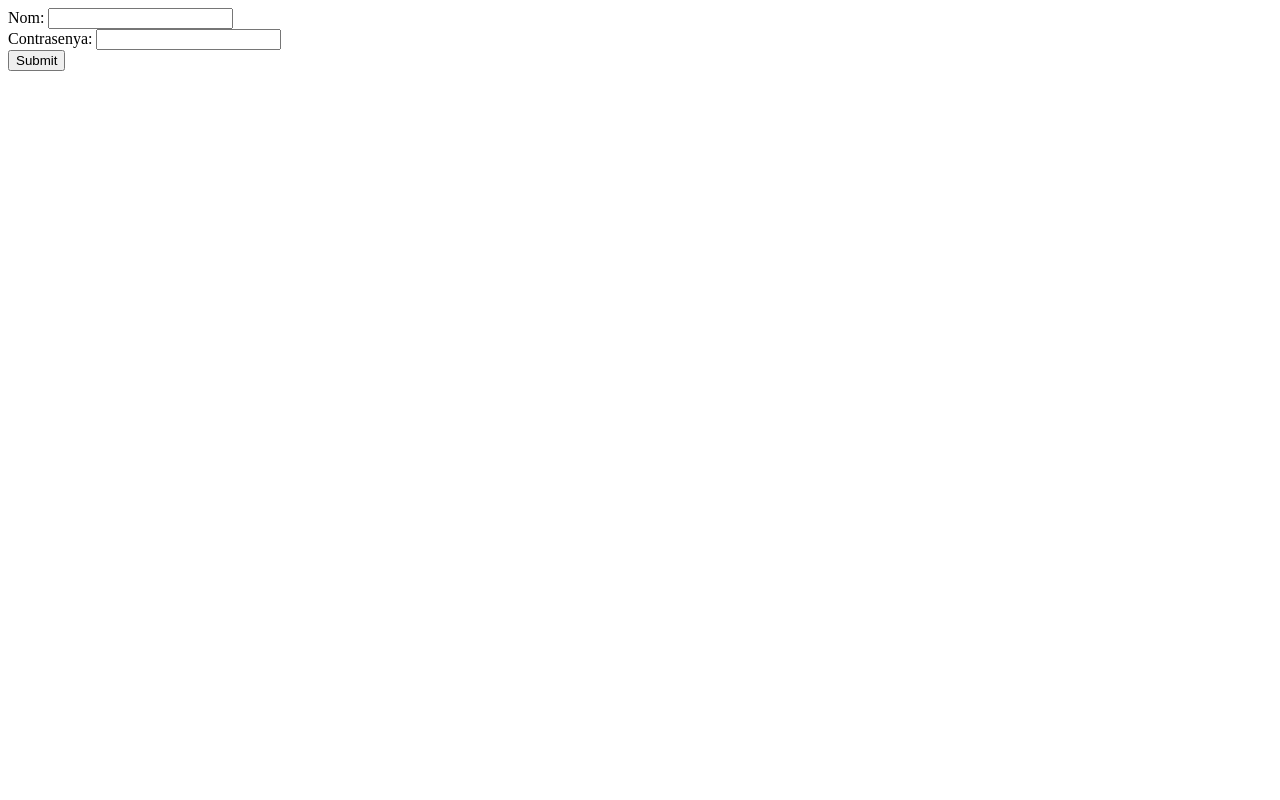
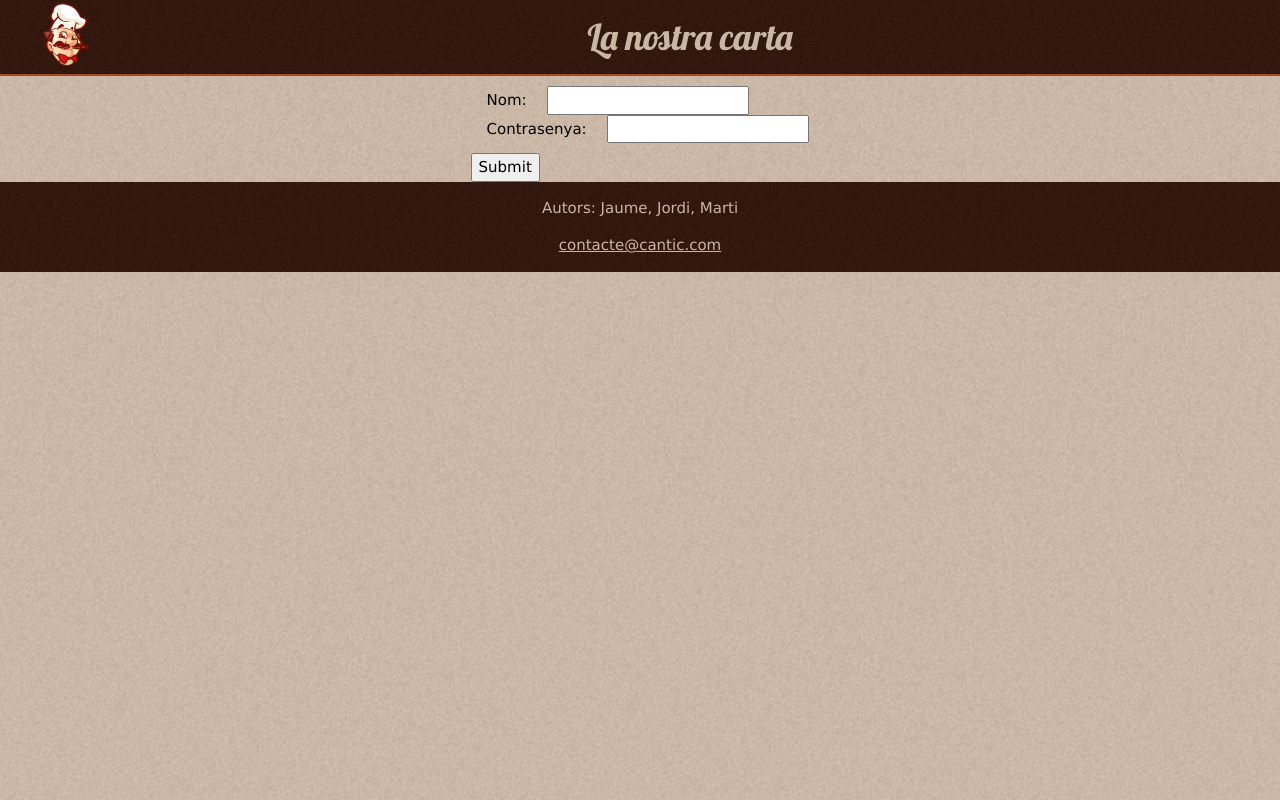
Before and after one commit to jaume-serra/InterficiesUsuaris, a plain HTML site: page login.html in a window 1280 px wide. Drawn offline with nearby package versions, Linux system fonts and the light colour scheme.

Commit message:
Canvis index

```diff
--- a/login.html
+++ b/login.html
@@ -1,20 +1,42 @@
 <!DOCTYPE html>
-<html lang="en">
+<html lang="eng">
+<style>
+    .w3-lobster {
+        font-family: "Lobster", serif;
+    }
+</style>
+
 <head>
-    <meta charset="UTF-8">
-    <meta http-equiv="X-UA-Compatible" content="IE=edge">
+    <title>Can Tic</title>
+    <link rel="stylesheet" type="text/css" href="styles.css" />
+    <link rel="stylesheet" href="https://www.w3schools.com/w3css/4/w3.css">
+    <link rel="stylesheet" href="https://fonts.googleapis.com/css?family=Lobster">
+    <link rel="stylesheet" href="https://cdnjs.cloudflare.com/ajax/libs/font-awesome/4.7.0/css/font-awesome.min.css">
     <meta name="viewport" content="width=device-width, initial-scale=1.0">
-    <title>Document</title>
 </head>
+
 <body>
+    <header class="w3-container">
+        <a href="#"><img src="logo.png" alt="Home" width="100px" class="w3-image" id="logo"></a>
+        <h1 class="w3-text w3-lobster">La nostra carta</h1>
+    </header>
+
+    <section class="all" style="margin-top: 10px;">
         <form>
-        <label for="nom">Nom:</label>
+            <label class="w3-padding" for="nom">Nom:</label>
             <input type="text" id="nom" name="nom">
             <br>
-        <label for="contrasenya">Contrasenya:</label>
+            <label class="w3-padding" for="contrasenya">Contrasenya:</label>
             <input type="password" id="contrasenya" name="contrasenya">
             <br>
-        <input type="submit" value="Submit">
+            <input type="submit" value="Submit" style="margin-top: 10px;">
         </form>
+    </section>
+
+    <footer class="w3-container">
+        <p>Autors: Jaume, Jordi, Marti</p>
+        <p><a href="cantic@example.com">contacte@cantic.com</a></p>
+    </footer>
 </body>
+
 </html>
```
Also changed, not shown: index.html (+14 -10 lines), scripts.js (+13 -12 lines). Lines whose indentation alone changed are shown as unchanged.
